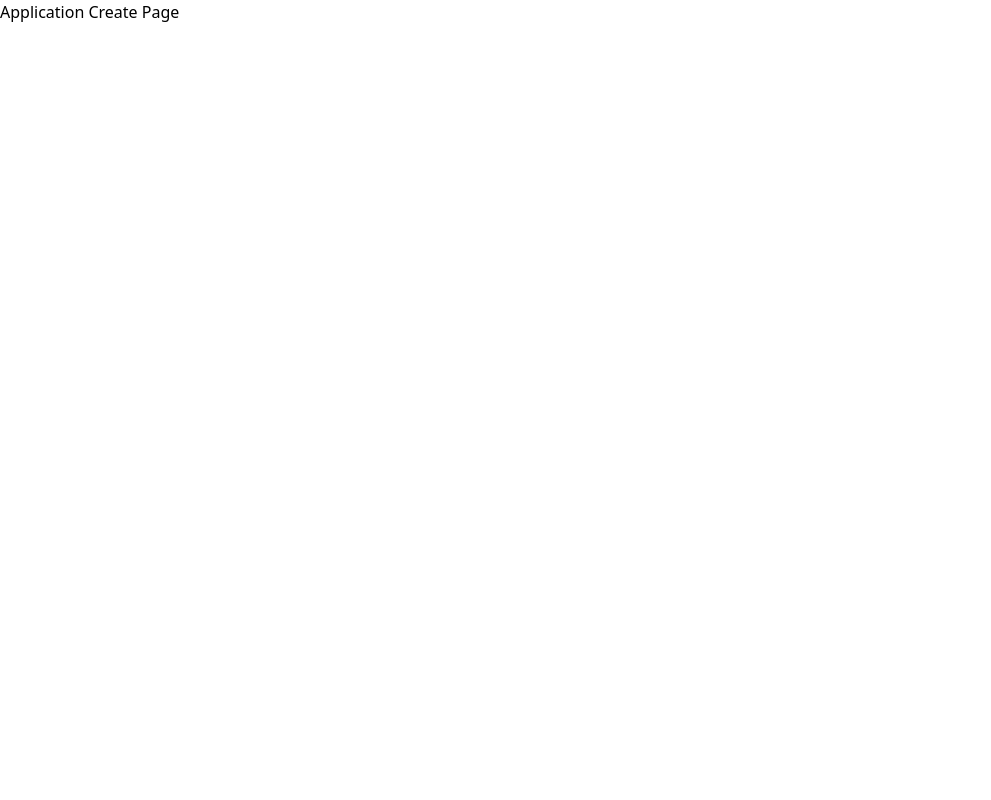
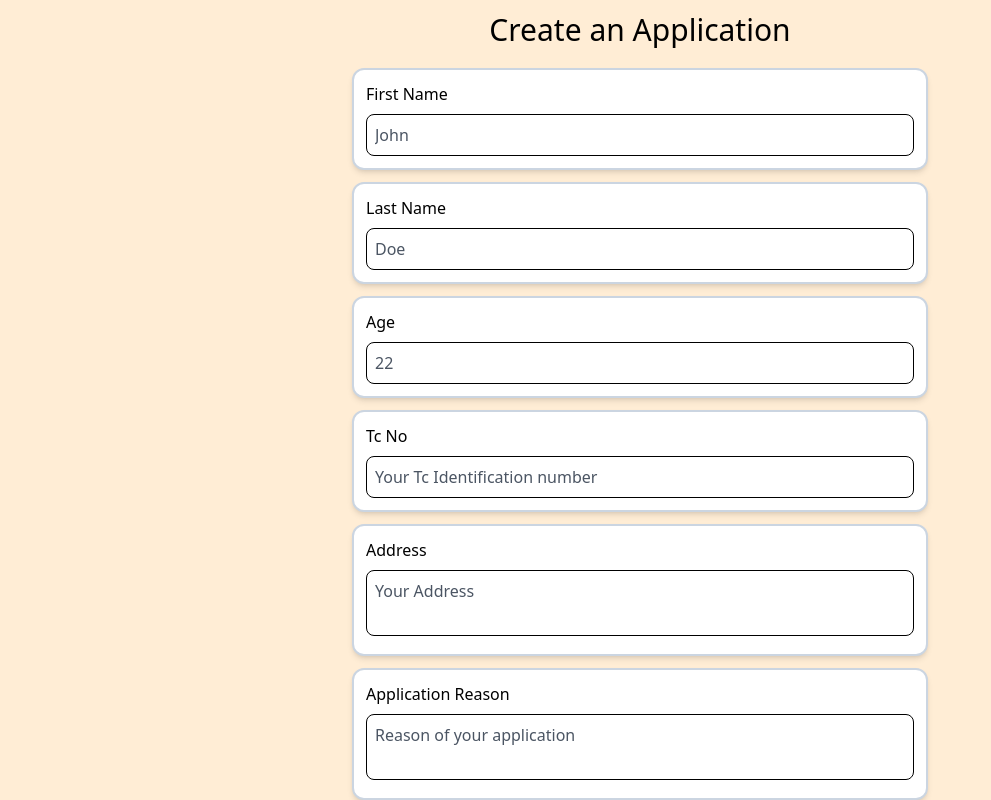
Before and after one commit to ersincakmak/Pazarama-Bootcamp-Case, a React (Create React App) app: page /basvuru-olustur in a window 1280 px wide. Shown: the whole page, without its empty margins (0-991 px from the left). Built offline with nearby package versions, Linux system fonts and the light colour scheme.

Commit message:
Application Create page ui created & change eslint config for function-component-definition

```diff
--- a/src/App.tsx
+++ b/src/App.tsx
@@ -1,5 +1,5 @@
 import React from 'react'
-import { BrowserRouter, Route, Routes } from 'react-router-dom'
+import { BrowserRouter, Navigate, Route, Routes } from 'react-router-dom'
 import {
   Application,
   ApplicationCreate,
@@ -7,17 +7,16 @@ import {
   ApplicationSuccessfull,
 } from './pages'
 
-function App() {
-  return (
+const App = () => (
   <BrowserRouter>
     <Routes>
       <Route path="/basvuru-olustur" element={<ApplicationCreate />} />
       <Route path="/basvuru-sorgula" element={<ApplicationInquiry />} />
       <Route path="/basvuru-basarili" element={<ApplicationSuccessfull />} />
       <Route path="/basvuru/:id" element={<Application />} />
+      <Route path="*" element={<Navigate to="/basvuru-olustur" />} />
     </Routes>
   </BrowserRouter>
 )
-}
 
 export default App
--- /dev/null
+++ b/src/components/DropZone/index.tsx
@@ -0,0 +1,30 @@
+import React from 'react'
+import { DropEvent, FileRejection, useDropzone } from 'react-dropzone'
+
+interface Props {
+  onDrop: (
+    acceptedFiles: File[],
+    fileRejections: FileRejection[],
+    event: DropEvent
+  ) => void | undefined
+}
+
+const DropZone: React.FC<Props> = ({ onDrop }) => {
+  const { getRootProps, getInputProps, isDragActive } = useDropzone({ onDrop })
+
+  return (
+    <div
+      {...getRootProps()}
+      className="border-dashed border-2 border-black rounded-md p-3 h-28 flex items-center justify-center cursor-pointer"
+    >
+      <input {...getInputProps()} />
+      {isDragActive ? (
+        <p>Drop the files here ...</p>
+      ) : (
+        <p>Drag &apos;n&apos; drop some files here, or click to select files</p>
+      )}
+    </div>
+  )
+}
+
+export default DropZone
--- /dev/null
+++ b/src/components/ImagePreview/index.tsx
@@ -0,0 +1,45 @@
+/* eslint-disable jsx-a11y/click-events-have-key-events */
+/* eslint-disable jsx-a11y/no-static-element-interactions */
+import React, { useState } from 'react'
+import Modal from 'react-modal'
+
+interface Props {
+  file: File
+}
+
+const ImagePreview: React.FC<Props> = ({ file }) => {
+  const [open, setOpen] = useState(false)
+
+  const closeModal = () => {
+    setOpen(false)
+  }
+
+  const openModal = () => {
+    setOpen(true)
+  }
+
+  return (
+    <>
+      <div
+        onClick={openModal}
+        className="border-2 border-stone-300 hover:border-stone-500 cursor-pointer transition w-max p-3 rounded-md flex items-center justify-center"
+      >
+        {file.name}
+      </div>
+      <Modal
+        isOpen={open}
+        onRequestClose={closeModal}
+        className="p-0 absolute top-0 left-0 right-0 bottom-0 max-w-full w-max m-auto h-full max-h-72 px-3"
+        ariaHideApp={false}
+      >
+        <img
+          src={URL.createObjectURL(file)}
+          alt={file.name}
+          className="w-full h-full object-contain"
+        />
+      </Modal>
+    </>
+  )
+}
+
+export default ImagePreview
--- /dev/null
+++ b/src/components/TextField/index.tsx
@@ -0,0 +1,50 @@
+import { FieldHookConfig, useField } from 'formik'
+import React from 'react'
+import TextArea from 'react-textarea-autosize'
+
+interface Props {
+  label: string
+}
+
+const TextField: React.FC<Props & FieldHookConfig<string>> = ({
+  type,
+  label,
+  ...props
+}) => {
+  const [field, meta] = useField(props)
+
+  const className = `p-2 outline-none border w-full rounded-lg mt-2 resize-none
+  text-black placeholder:text-gray-600 appearance-none bg-transparent ${
+    meta.touched && meta.error
+      ? 'border-red-500 focus:border-red-500'
+      : 'border-black'
+  }`
+
+  return (
+    <label htmlFor={props.id}>
+      {label}
+      {type === 'textarea' ? (
+        <TextArea
+          {...field}
+          id={props.id}
+          placeholder={props.placeholder}
+          minRows={2}
+          className={className}
+        />
+      ) : (
+        <input
+          {...field}
+          id={props.id}
+          type={type}
+          placeholder={props.placeholder}
+          className={className}
+        />
+      )}
+      {meta.touched && meta.error && (
+        <p className="mt-1 text-sm text-red-500 font-semibold">{meta.error}</p>
+      )}
+    </label>
+  )
+}
+
+export default TextField
--- a/src/pages/Application.tsx
+++ b/src/pages/Application.tsx
@@ -1,7 +1,7 @@
 import React from 'react'
 import { useParams } from 'react-router-dom'
 
-function Application() {
+const Application = () => {
   const { id } = useParams()
 
   return (
--- a/src/pages/ApplicationCreate.tsx
+++ b/src/pages/ApplicationCreate.tsx
@@ -1,9 +1,114 @@
+import { FormikProvider, useFormik } from 'formik'
 import React from 'react'
+import { DropEvent, FileRejection } from 'react-dropzone'
+import DropZone from '../components/DropZone'
+import ImagePreview from '../components/ImagePreview'
+import TextField from '../components/TextField'
+import createApplicationSchema from '../validations/Application'
 
-function ApplicationCreate() {
+type Props = {
+  className?: string
+}
+
+const FieldWrapper: React.FC<Props> = ({ children, className }) => (
+  <div
+    className={`p-3 bg-white rounded-xl border-2 border-slate-300 shadow-md ${className}`}
+  >
+    {children}
+  </div>
+)
+
+FieldWrapper.defaultProps = {
+  className: '',
+}
+
+const ApplicationCreate = () => {
+  const formik = useFormik({
+    initialValues: {
+      firstName: '',
+      lastName: '',
+      age: null,
+      tcNo: '',
+      address: '',
+      applicationReason: '',
+      files: [],
+    },
+    validationSchema: createApplicationSchema,
+    onSubmit: (values) => {
+      console.log(values)
+    },
+  })
+
+  const onDrop: (
+    acceptedFiles: File[],
+    fileRejections: FileRejection[],
+    event: DropEvent
+  ) => void = (acceptedFiles: File[]) => {
+    formik.setFieldValue('files', acceptedFiles)
+  }
+
   return (
-    <div className="w-full h-full overflow-auto flex flex-col gap-2">
-      <h1>Application Create Page</h1>
+    <div className="w-screen h-screen overflow-auto flex flex-col gap-2 p-3 bg-orange-100">
+      <FormikProvider value={formik}>
+        <h1 className="text-3xl text-center">Create an Application</h1>
+        <form
+          onSubmit={formik.handleSubmit}
+          className="w-full max-w-xl  flex flex-col gap-3 mx-auto my-3 h-max"
+        >
+          <FieldWrapper>
+            <TextField name="firstName" label="First Name" placeholder="John" />
+          </FieldWrapper>
+          <FieldWrapper>
+            <TextField name="lastName" label="Last Name" placeholder="Doe" />
+          </FieldWrapper>
+          <FieldWrapper>
+            <TextField name="age" label="Age" placeholder="22" type="number" />
+          </FieldWrapper>
+          <FieldWrapper>
+            <TextField
+              name="tcNo"
+              label="Tc No"
+              placeholder="Your Tc Identification number"
+            />
+          </FieldWrapper>
+          <FieldWrapper>
+            <TextField
+              name="address"
+              label="Address"
+              placeholder="Your Address"
+              type="textarea"
+            />
+          </FieldWrapper>
+          <FieldWrapper>
+            <TextField
+              name="applicationReason"
+              label="Application Reason"
+              placeholder="Reason of your application"
+              type="textarea"
+            />
+          </FieldWrapper>
+          <FieldWrapper className="flex flex-col gap-3">
+            <p>File(s)</p>
+            <DropZone onDrop={onDrop} />
+          </FieldWrapper>
+          {formik.values.files.length > 0 && (
+            <FieldWrapper className="flex flex-col gap-3">
+              <p>File(s) Preview</p>
+              {formik.values.files.map((item) => (
+                // @ts-ignore
+                <ImagePreview file={item} key={`files_${item.name}`} />
+              ))}
+            </FieldWrapper>
+          )}
+          <button
+            type="submit"
+            className="w-max px-3.5 py-1.5 font-semibold transition cursor-pointer bg-teal-500
+            rounded hover:bg-teal-600 text-white outline-none focus:ring-4 focus:ring-teal-300"
+          >
+            Create
+          </button>
+        </form>
+      </FormikProvider>
     </div>
   )
 }
--- a/src/pages/ApplicationInquiry.tsx
+++ b/src/pages/ApplicationInquiry.tsx
@@ -1,11 +1,9 @@
 import React from 'react'
 
-function ApplicationInquiry() {
-  return (
-    <div>
-      <h1>Application Inquiry Page</h1>
-    </div>
-  )
-}
+const ApplicationInquiry = () => (
+  <div>
+    <h1>Application Inquiry Page</h1>
+  </div>
+)
 
 export default ApplicationInquiry
--- a/src/pages/ApplicationSuccessfull.tsx
+++ b/src/pages/ApplicationSuccessfull.tsx
@@ -1,11 +1,9 @@
 import React from 'react'
 
-function ApplicationSuccessfull() {
-  return (
-    <div>
-      <h1>Application Successfull</h1>
-    </div>
-  )
-}
+const ApplicationSuccessfull = () => (
+  <div>
+    <h1>Application Successfull</h1>
+  </div>
+)
 
 export default ApplicationSuccessfull
--- /dev/null
+++ b/src/validations/Application.ts
@@ -0,0 +1,16 @@
+import * as yup from 'yup'
+
+const createApplicationSchema = yup.object().shape({
+  firstName: yup.string().required().label('First Name'),
+  lastName: yup.string().required().label('Last Name'),
+  age: yup.number().required().label('Age'),
+  applicationReason: yup.string().required().label('Application Reason'),
+  tcNo: yup
+    .string()
+    .required()
+    .matches(/^[1-9]{1}[0-9]{9}[02468]{1}$/, 'Invalid Tc No')
+    .label('Tc No'),
+  address: yup.string().required().label('Address'),
+})
+
+export default createApplicationSchema
```
Also changed, not shown: package.json (+7 -1 lines), .eslintrc.json. Lines whose indentation alone changed are shown as unchanged.
